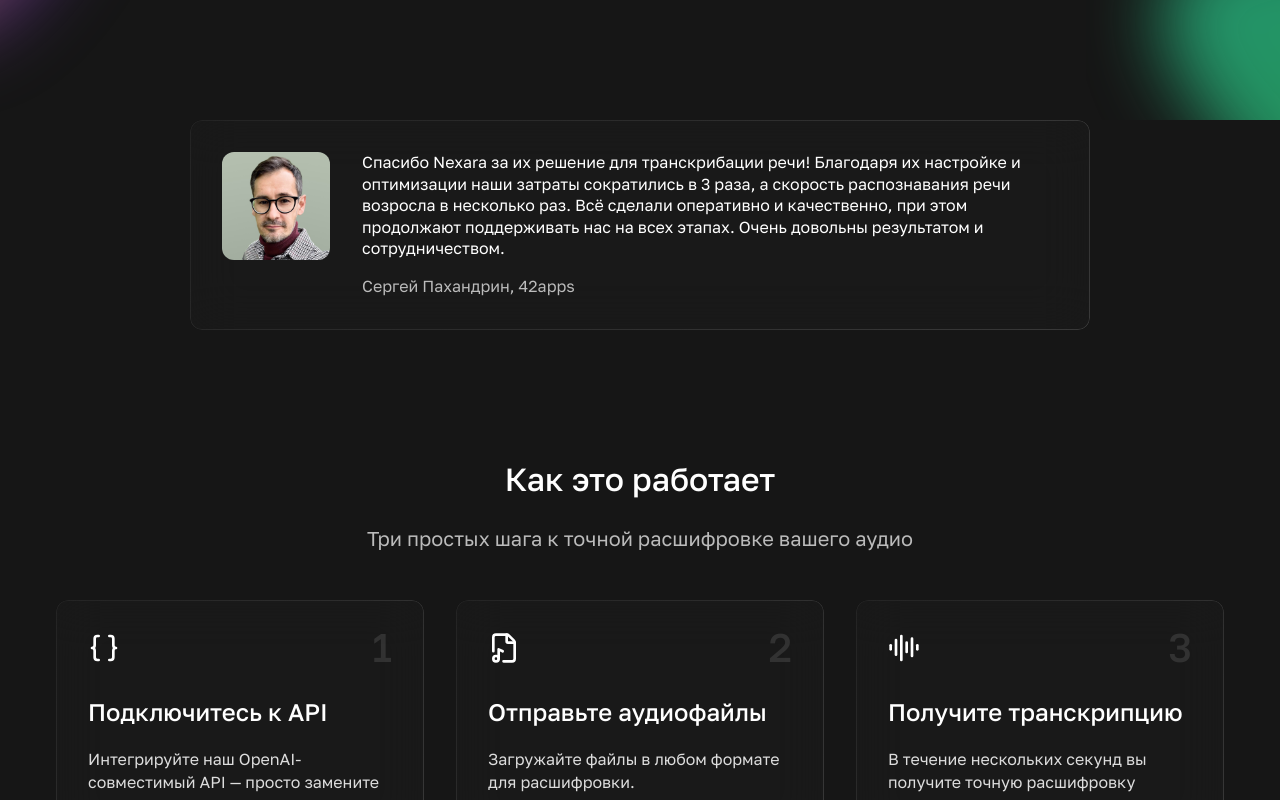
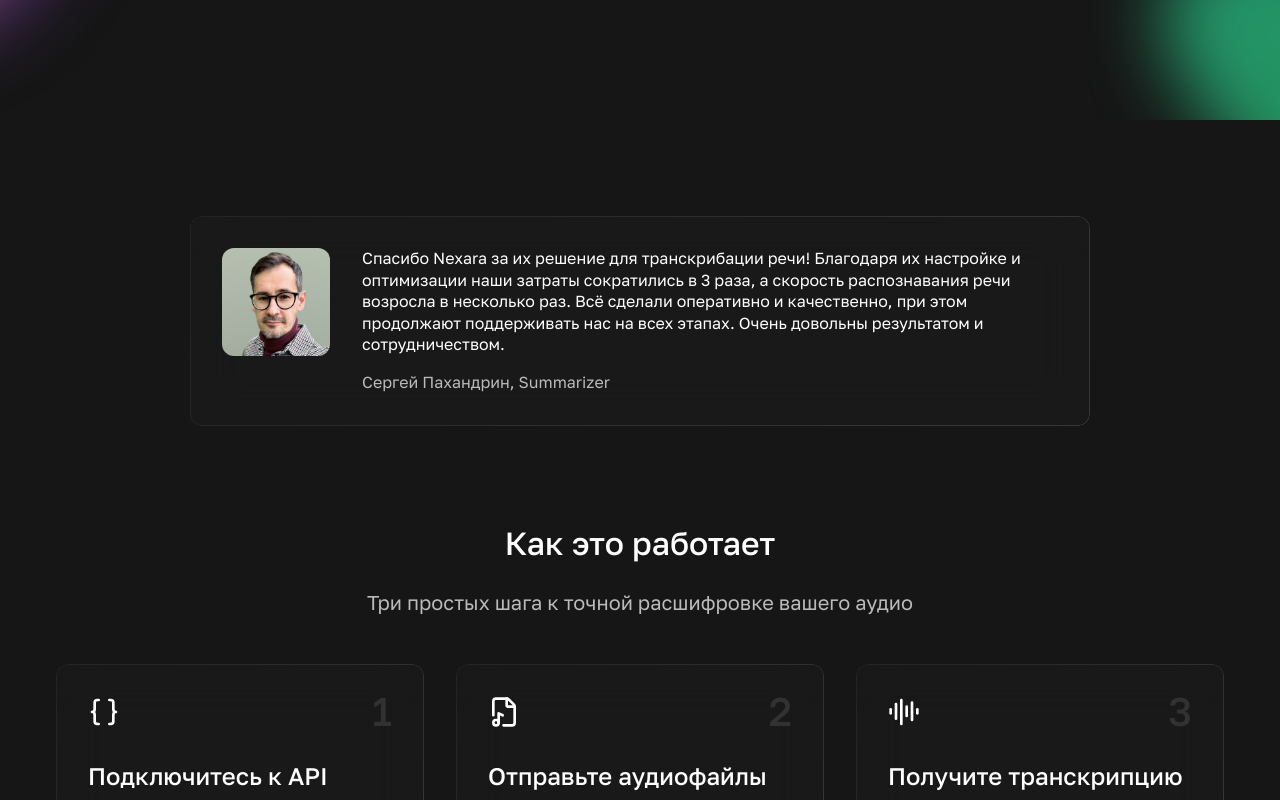
Before and after one commit to rootint/nexara-landing-new, a SvelteKit app: page / in a window 1280 px wide. Shown: the part 680-1480 px from the top of the page. Built offline with nearby package versions, Linux system fonts and the light colour scheme.

Commit message:
Add 2 testimonials

```diff
--- a/src/routes/+page.svelte
+++ b/src/routes/+page.svelte
@@ -9,6 +9,8 @@
 	import Testimonial from './components/Testimonial.svelte';
 
 	import sergey from '$lib/assets/sergey.jpeg';
+	import egor from '$lib/assets/egor.jpeg';
+	import vasil from '$lib/assets/vasil.jpg';
 </script>
 
 <svelte:head>
@@ -25,12 +27,22 @@
 <Hero></Hero>
 <Testimonial
 	text="Спасибо Nexara за их решение для транскрибации речи! Благодаря их настройке и оптимизации наши затраты сократились в 3 раза, а скорость распознавания речи возросла в несколько раз. Всё сделали оперативно и качественно, при этом продолжают поддерживать нас на всех этапах. Очень довольны результатом и сотрудничеством."
-	subtitle="Сергей Пахандрин, 42apps"
+	subtitle="Сергей Пахандрин, Summarizer"
 	image={sergey}
 ></Testimonial>
 <HowItWorks></HowItWorks>
 <Features></Features>
 <Usage></Usage>
+<Testimonial
+	text="У меня собственный сервис для транскрибации аудио и видео — Transcribator. Изначально я использовал Whisper от OpenAI, но сейчас перешел на решение от Nexara. Стоимость снизилась в 3 раза, скорость увеличилась в 2 раза без дополнительных оптимизаций с моей стороны, качество осталось высоким, и это на этапе начального развития Nexara. С интересом жду дальнейшего развития проекта."
+	subtitle="@egorfing, Transcribator"
+	image={egor}
+></Testimonial>
 <Pricing></Pricing>
+<Testimonial
+	text="Переход на Nexara с OpenAI позволил нам сменой ссылки API сократить расходы на транскрибацию в 5 раз. Буквально на следующий день мы получили результат без усилий. Сервис работает значительно быстрее, чем OpenAI Whisper, не проигрывает в качестве, не требует использования VPN и перевода денег на зарубежную карту. Рекомендую."
+	subtitle="Василь Закиев, WhyNote"
+	image={vasil}
+></Testimonial>
 <Cta></Cta>
 <Footer></Footer>
--- a/src/routes/components/Testimonial.svelte
+++ b/src/routes/components/Testimonial.svelte
@@ -37,7 +37,8 @@
 		display: flex;
 		flex-direction: column;
 		align-items: center;
-		margin-bottom: 128px;
+        margin-top: 96px;
+		margin-bottom: 96px;
 	}
 	.content {
 		display: flex;
```
Also changed, not shown: src/lib/assets/egor.jpeg (added), src/lib/assets/vasil.jpg (added).
